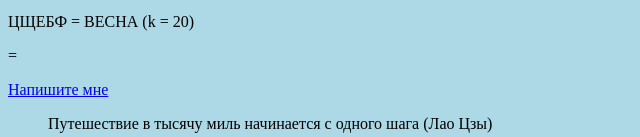
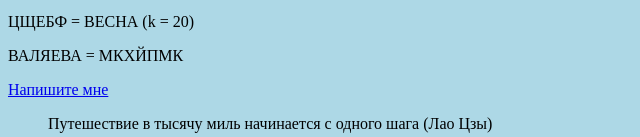
Before and after one commit to Hochydomoy/dem.github.io, a plain HTML site: page index.html in a window 1280 px wide. Shown: the part 156-293 px from the top of the page, without its empty margins (0-640 px from the left). Drawn offline with Linux system fonts and the light colour scheme.

Commit message:
index.html

```diff
--- a/index.html
+++ b/index.html
@@ -20,7 +20,7 @@
     ЦЩЕБФ = ВЕСНА (k = 20)
   </p>
   <p>
-     =
+    ВАЛЯЕВА = МКХЙПМК
   </p>
 
   <a href="mailto:kuvilavladislav05@gmal.com">Напишите мне</a>
```
